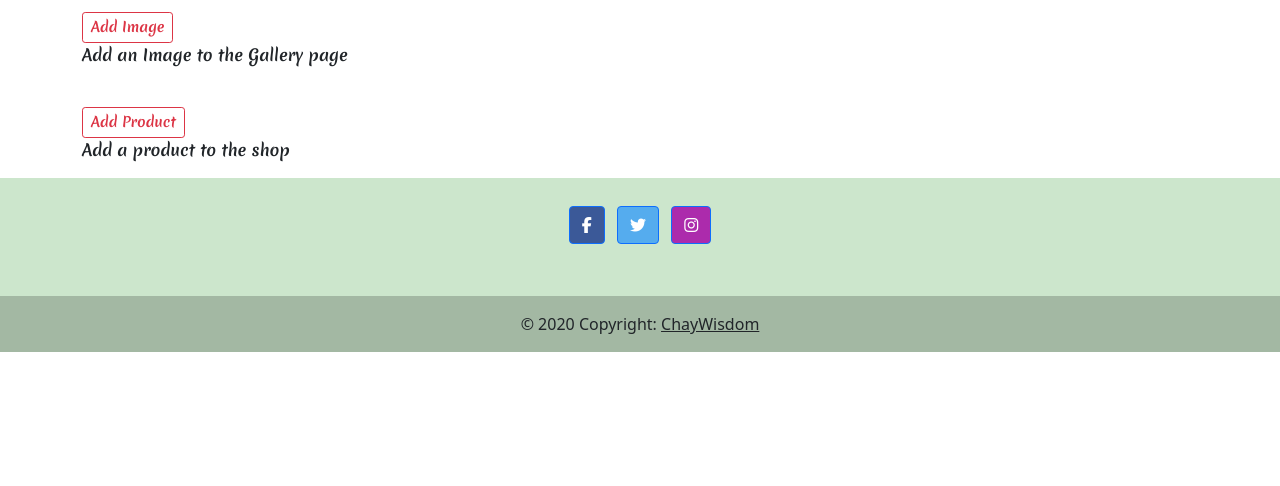
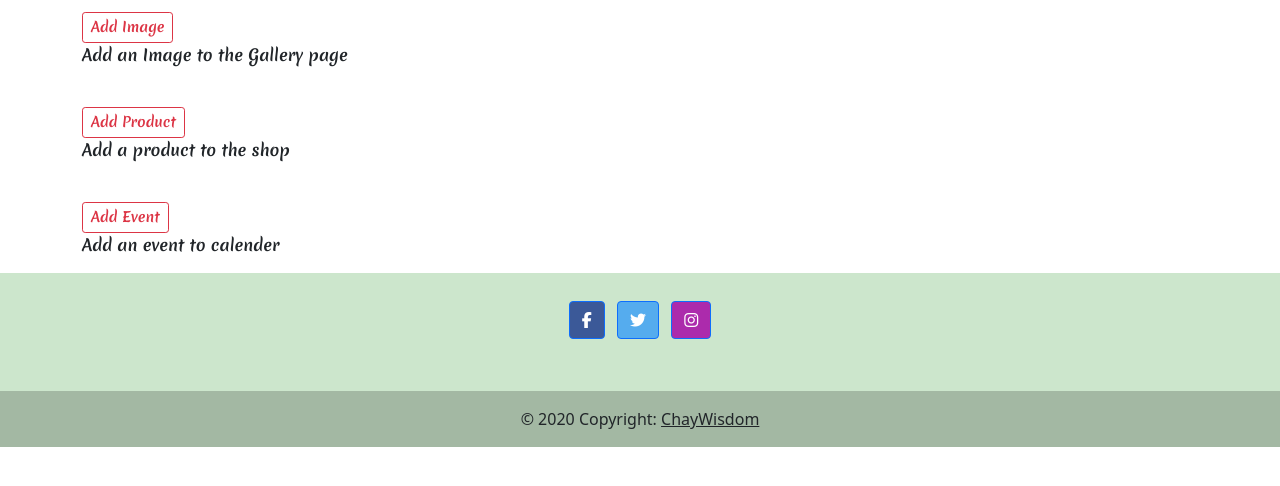
Before and after one commit to Chayno1/Milestone-project-4-Cardiff-Magic-Society, a Django app: page /management/ in a window 1280 px wide. Shown: the part 273-759 px from the top of the page. Run offline with Django 4.2, Linux system fonts and the light colour scheme; some libraries are stand-ins or nearby versions.

Commit message:
added add event button

```diff
--- a/management/templates/management/management.html
+++ b/management/templates/management/management.html
@@ -24,6 +24,13 @@
             <a href="{% url 'add_product' %}" class="btn btn-outline-danger btn-sm font_style" tabindex="-1" role="button" aria-disabled="true">Add Product</a>
             <p>Add a product to the shop</p>
           </div>
+          <br>
+          <div>
+            <a href="{% url 'maintenance' %}" class="btn btn-outline-danger btn-sm font_style" tabindex="-1" role="button" aria-disabled="true">Add Event</a>
+            <p>Add an event to calender</p>
+          </div>
+        </div>
+        <br>
         </div>
         <div class="col-12 col-lg-6">
 
```
